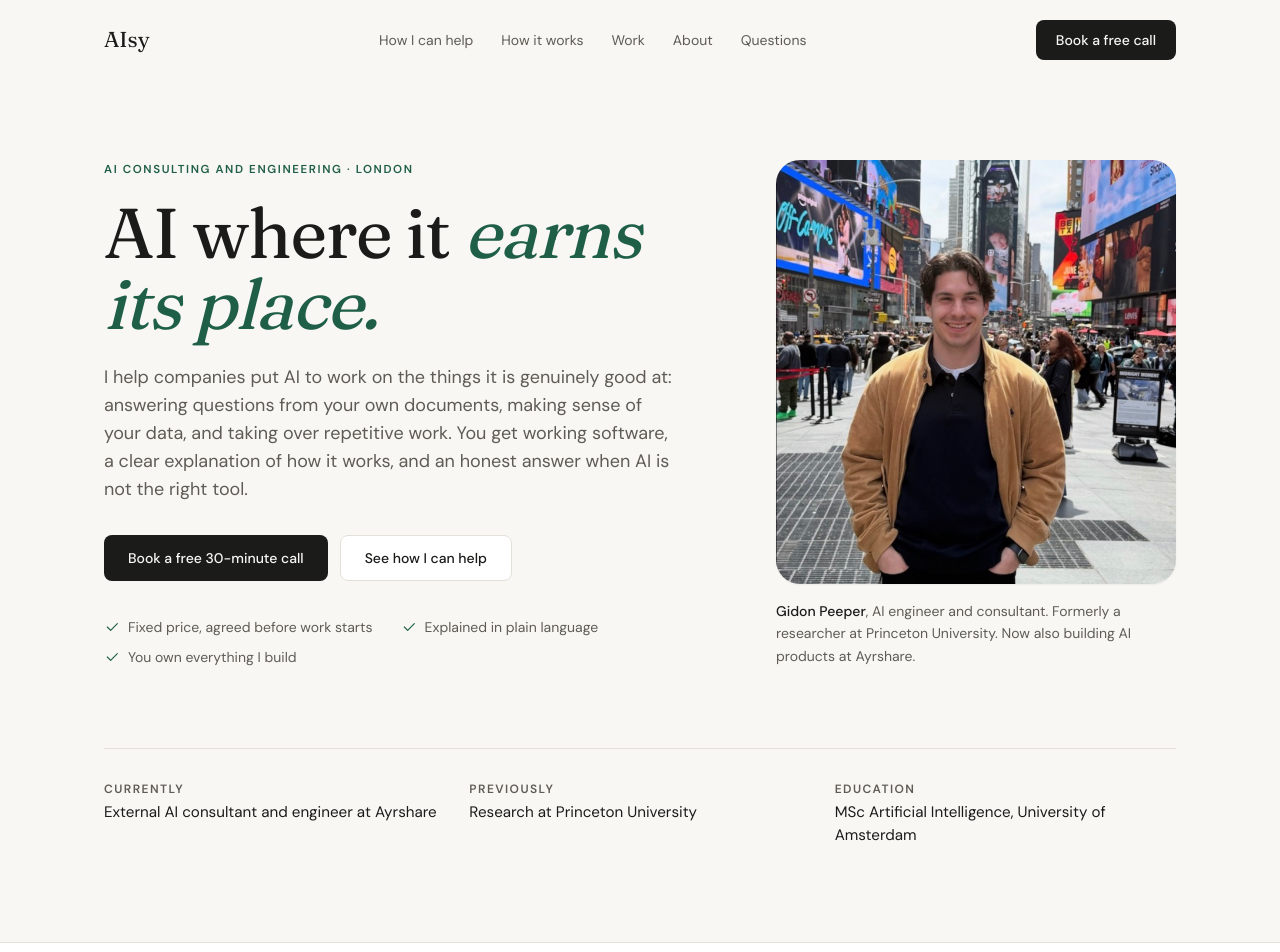
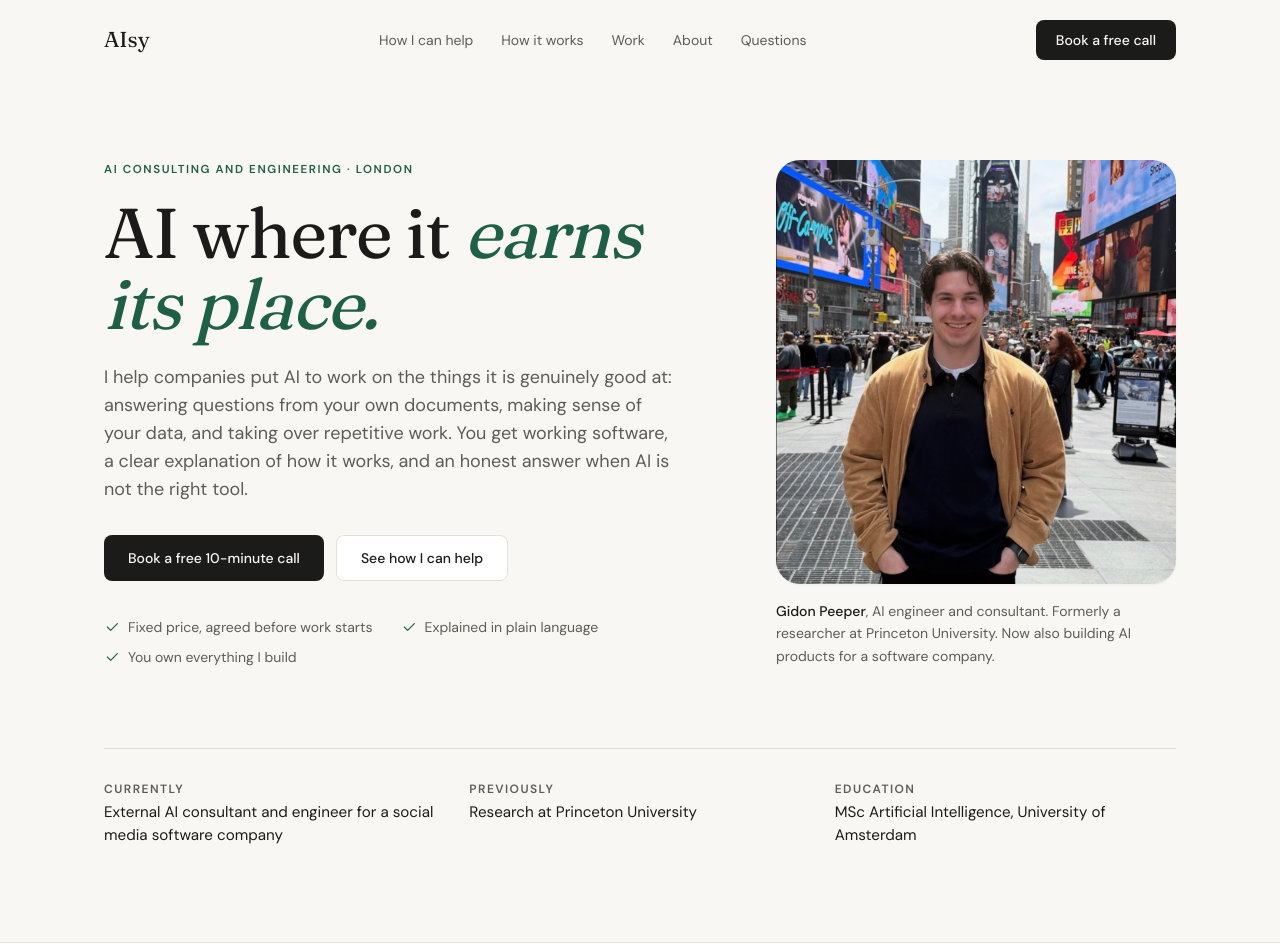
Before and after one commit to AIsy-consulting/AIsy-consulting.github.io, a Next.js app: page / in a window 1280 px wide. Shown: the top 952 px of the page. Built offline with nearby package versions, Linux system fonts and the light colour scheme.

Commit message:
Anonymise the current client and make the free call 10 minutes

```diff
--- a/components/About.js
+++ b/components/About.js
@@ -1,7 +1,7 @@
 import SectionHeading from './SectionHeading'
 
 const credentials = [
-  { org: 'Ayrshare', role: 'External AI consultant and engineer', period: '2026 to present' },
+  { org: 'Social media software company (client)', role: 'External AI consultant and engineer', period: '2026 to present' },
   { org: 'Princeton University, Hasson Lab', role: 'Research intern and assistant', period: '2025 to 2026' },
   { org: 'University of Amsterdam', role: 'MSc Artificial Intelligence', period: '2023 to 2026' },
   { org: 'Cognitive AI Lab, University of Amsterdam', role: 'Summer research intern', period: '2025' },
@@ -41,8 +41,8 @@ export default function About() {
               Princeton University using language models to study how the brain processes conversation.
             </p>
             <p className="mb-5 leading-relaxed text-muted">
-              Since 2026 I have been the external AI consultant and engineer for Ayrshare, a social media software
-              company, where I built and run their data and AI recommendation system. Alongside that I take on a
+              Since 2026 I have been the external AI consultant and engineer for a social media software company,
+              where I built and run their data and AI recommendation system. Alongside that I take on a
               small number of AIsy projects at a time, so each one gets proper attention.
             </p>
             <p className="mb-5 leading-relaxed text-muted">
--- a/components/Hero.js
+++ b/components/Hero.js
@@ -4,7 +4,7 @@ import Icon from './Icon'
 const promises = ['Fixed price, agreed before work starts', 'Explained in plain language', 'You own everything I build']
 
 const facts = [
-  { label: 'Currently', value: 'External AI consultant and engineer at Ayrshare' },
+  { label: 'Currently', value: 'External AI consultant and engineer for a social media software company' },
   { label: 'Previously', value: 'Research at Princeton University' },
   { label: 'Education', value: 'MSc Artificial Intelligence, University of Amsterdam' },
 ]
@@ -33,7 +33,7 @@ export default function Hero() {
           </p>
           <div className="flex flex-wrap gap-3 animate-fade-up" style={{ animationDelay: '0.35s' }}>
             <a href="#contact" className="btn-primary">
-              Book a free 30-minute call
+              Book a free 10-minute call
             </a>
             <a href="#services" className="btn-secondary">
               See how I can help
@@ -60,7 +60,7 @@ export default function Hero() {
           />
           <figcaption className="mt-4 max-w-[400px] text-sm leading-relaxed text-muted">
             <span className="font-medium text-ink">Gidon Peeper</span>, AI engineer and consultant. Formerly a
-            researcher at Princeton University. Now also building AI products at Ayrshare.
+            researcher at Princeton University. Now also building AI products for a software company.
           </figcaption>
         </figure>
       </div>
--- a/components/Process.js
+++ b/components/Process.js
@@ -3,7 +3,7 @@ import SectionHeading from './SectionHeading'
 const steps = [
   {
     title: 'A conversation',
-    desc: 'Thirty minutes, free, no preparation needed. You describe how your business works and where things get slow or expensive. I ask questions and tell you honestly whether AI can help.',
+    desc: 'Ten minutes, free, no preparation needed. You describe what your business does and where things get slow or expensive. I tell you honestly whether AI can help, and if so what the next step would be.',
   },
   {
     title: 'A clear proposal',
--- a/components/Services.js
+++ b/components/Services.js
@@ -68,7 +68,7 @@ export default function Services() {
             <p className="eyebrow mb-3">Not sure where to start?</p>
             <h3 className="mb-3 font-serif text-2xl font-normal">Start with a conversation</h3>
             <p className="leading-relaxed text-muted">
-              In a free 30-minute call we look at where your team’s time goes and whether AI can help. If it makes
+              In a free 10-minute call we look at where your team’s time goes and whether AI can help. If it makes
               sense, I follow up with a short written assessment: what is feasible, roughly what it would cost,
               and where the risks are. If the honest answer is “not yet”, you get that in writing too.
             </p>
--- a/components/Work.js
+++ b/components/Work.js
@@ -4,14 +4,14 @@ const projects = [
   {
     period: '2026 to present',
     kind: 'Client engagement',
-    org: 'Ayrshare',
+    org: 'Social media software company',
     title: 'Telling businesses what kind of social media post will perform',
     body: [
-      'Ayrshare provides social media publishing tools to businesses and app developers. They wanted to give their customers advice on what kind of post works, based on real results rather than opinion. I built the whole system: collecting the data safely, using AI to describe what is in each post, and analysing which qualities genuinely lead to more reach and engagement. The findings are delivered so that customers’ own AI assistants can use them.',
+      'A software company whose customers publish to social media wanted to give them advice on what kind of post works, based on real results rather than opinion. I built the whole system: collecting the data safely, using AI to describe what is in each post, and analysing which qualities genuinely lead to more reach and engagement. The findings are delivered so that customers’ own AI assistants can use them.',
       'I work directly with the CEO on product direction, with the engineering team on how the system connects to their product, and with early customers on the questions they actually want answered.',
     ],
     tech: 'Pseudonymised daily sync from production into a BigQuery warehouse; multimodal LLM labelling of posts against a fixed feature taxonomy; statistical modelling that separates real effects from coincidence; results served through MCP tools. Python, Node.js, Google Cloud.',
-    link: { href: 'https://www.ayrshare.com', label: 'About Ayrshare' },
+    link: null,
   },
   {
     period: '2025 to 2026',
@@ -67,6 +67,7 @@ export default function Work() {
                   <strong>For your technical team: </strong>
                   {p.tech}
                 </p>
+                {p.link && (
                 <a
                   href={p.link.href}
                   target="_blank"
@@ -75,6 +76,7 @@ export default function Work() {
                 >
                   {p.link.label}
                 </a>
+                )}
               </div>
             </article>
           ))}
```
